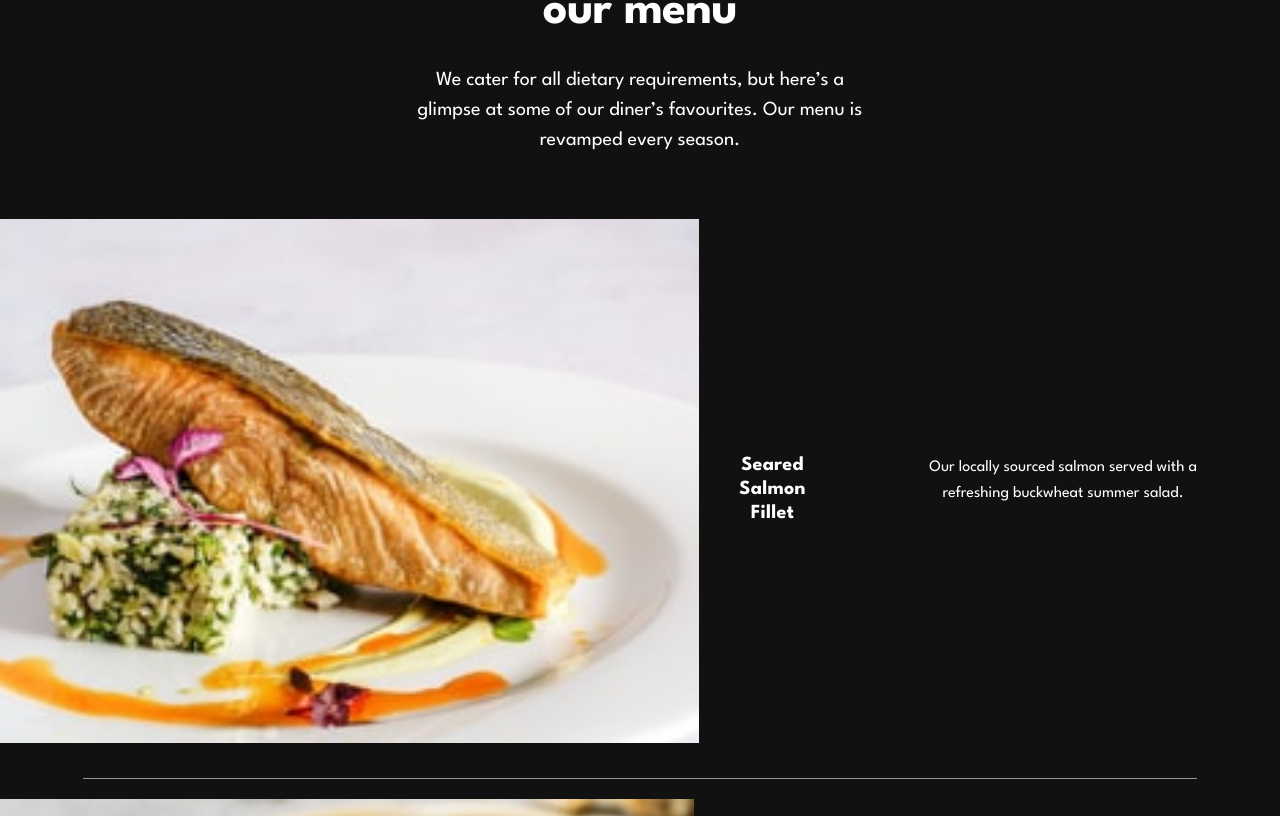
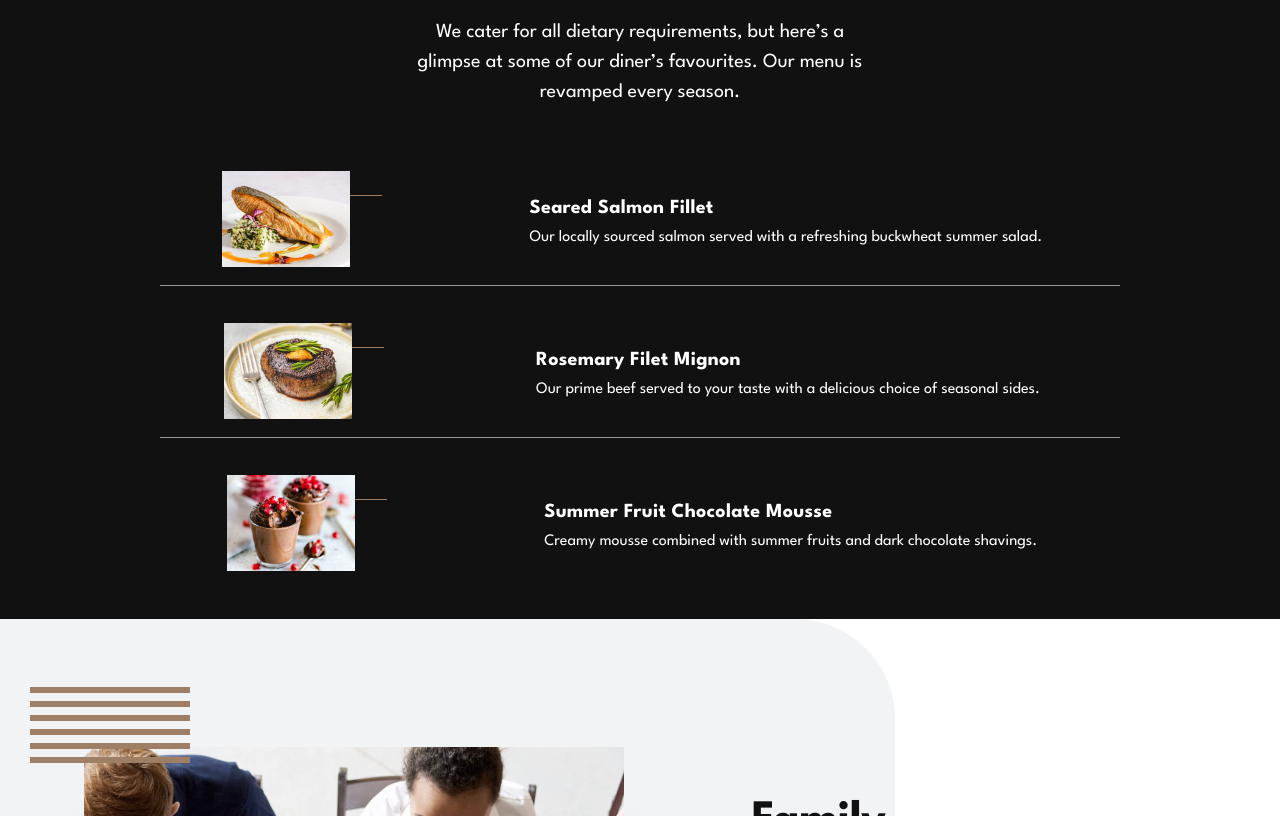
Before and after one commit to LucasS-Goncalves/dine-restaurant-website, an Angular app: page / in a window 1280 px wide. Shown: the part 2684-3500 px from the top of the page. Built offline with nearby package versions, Linux system fonts and the light colour scheme.

Commit message:
fixing styles and working on slides section

```diff
--- a/src/app/components/homepage/homepage.component.html
+++ b/src/app/components/homepage/homepage.component.html
@@ -76,8 +76,10 @@
             <img src="../../../assets/images/homepage/salmon-mobile@2x.jpg" alt="" class="highlightFood">
           </picture>
         </div>
+        <div class="highlightInfo">
           <h4>Seared Salmon Fillet</h4>
           <p>Our locally sourced salmon served with a refreshing buckwheat summer salad.</p>
+        </div>
       </li>
 
       <li>
@@ -88,8 +90,10 @@
             <img src="../../../assets/images/homepage/beef-mobile@2x.jpg" alt="" class="highlightFood">
           </picture>
         </div>
+        <div class="highlightInfo">
           <h4>Rosemary Filet Mignon</h4>
           <p>Our prime beef served to your taste with a delicious choice of seasonal sides.</p>
+        </div>
       </li>
 
       <li>
@@ -100,8 +104,10 @@
             <img src="../../../assets/images/homepage/chocolate-mobile@2x.jpg" alt="" class="highlightFood">
           </picture>
         </div>
+        <div class="highlightInfo">
           <h4>Summer Fruit Chocolate Mousse</h4>
           <p>Creamy mousse combined with summer fruits and dark chocolate shavings.</p>
+        </div>
       </li>
 
     </ul>
@@ -111,19 +117,25 @@
     <div class="image_div">
       <picture>
         <source media="(max-width: 767px)" srcset="../../../assets/images/homepage/family-gathering-mobile@2x.jpg">
-        <source media="(max-width: 1439px)" srcset="../../../assets/images/homepage/family-gathering-tablet@2x.jpg">
-        <source media="(max-width: 1439px)" srcset="../../../assets/images/homepage/family-gathering-desktop@2x.jpg">
-        <img src="../../../assets/images/homepage/family-gathering-mobile@2x.jpg" alt="" class="slidesImg">
+        <source media="(max-width: 1199px)" srcset="../../../assets/images/homepage/family-gathering-tablet@2x.jpg">
+        <source media="(min-width: 1200px)" srcset="../../../assets/images/homepage/family-gathering-desktop@2x.jpg">
+        <img src="../../../assets/images/homepage/family-gathering-mobile@2x.jpg" alt="" class="slideImg" #slideImg>
       </picture>
+      <svg class="lines" xmlns="http://www.w3.org/2000/svg" width="160" height="76"><g fill="#9E7F66" fill-rule="evenodd"><path d="M0 70h160v6H0zM0 56h160v6H0zM0 42h160v6H0zM0 28h160v6H0zM0 14h160v6H0zM0 0h160v6H0z"/></g></svg>
     </div>
+    <article>
       <ul class="slidesOptions">
-      <li class="slideItem activate">FAMILY GATHERING</li>
+        <li class="slideItem activate" (click)="changeSlide()">FAMILY GATHERING</li>
         <li class="slideItem">SPECIAL EVENTS</li>
         <li class="slideItem">SOCIAL EVENTS</li>
       </ul>
-    <h3>Family Gathering</h3>
-    <p>We love catering for entire families. So please bring everyone along for a special meal with your loved ones. We’ll provide a memorable experience for all.</p>
+      <div class="slideInfo">
+        <h3 #slideTitle>Family Gathering</h3>
+        <p #slideDescription>We love catering for entire families. So please bring everyone along for a special meal with your loved ones. We’ll provide a memorable experience for all.</p>
         <button class="book_light_button">BOOK A TABLE</button>
+      </div>
+    </article>
+    <svg class="curve_right" xmlns="http://www.w3.org/2000/svg" width="895" height="320"><path fill="#5C6779" fill-rule="evenodd" d="M795 0H0v320h895V100C895 44.772 850.228 0 795 0z" opacity=".077"/></svg>
   </section>
 
   <section class="reservation">
--- a/src/app/components/homepage/homepage.component.ts
+++ b/src/app/components/homepage/homepage.component.ts
@@ -1,4 +1,4 @@
-import { Component } from '@angular/core';
+import { Component, ElementRef, ViewChild } from '@angular/core';
 
 @Component({
   selector: 'app-homepage',
@@ -13,4 +13,10 @@ import { Component } from '@angular/core';
 })
 export class HomepageComponent{
 
+  @ViewChild('slideImg') slideImg!: ElementRef<HTMLImageElement>;
+
+  changeSlide(){
+    this.slideImg.nativeElement.src = "../../../assets/images/homepage/special-events-desktop@2x.jpg"
+    console.log('oi')
+  }
 }
--- a/src/app/components/homepage/styles/benefits.css
+++ b/src/app/components/homepage/styles/benefits.css
@@ -4,7 +4,7 @@
   flex-direction: column;
   align-items: center;
   justify-content: center;
-  gap: 5rem;
+  gap: 2rem;
   z-index: 1;
 }
 
--- a/src/app/components/homepage/styles/highlights.css
+++ b/src/app/components/homepage/styles/highlights.css
@@ -1,10 +1,11 @@
 .highlights{
-  background-color: var(--cod-gray);
   display: flex;
   flex-direction: column;
   align-items: center;
+  justify-content: center;
   gap: 3rem;
-  padding: 10rem 0 1rem 0;
+  background-color: var(--cod-gray);
+  padding: 5rem 0;
 }
 
 .highlightsExplanation{
@@ -35,22 +36,16 @@
   margin-bottom: 1.5rem;
 }
 
+
+
 .highlightsList{
   width: 100%;
   list-style-type: none;
   display: flex;
   flex-direction: column;
   align-items: center;
+  justify-content: center;
   gap: 3.5rem;
-}
-
-.highlightImg_div{
-  width: 87%;
-}
-
-.highlightFood{
-  display: block;
-  width: 100%;
 }
 
 .highlightsList li{
@@ -60,12 +55,11 @@
   align-items: center;
   justify-content: center;
   gap: 1rem;
-  text-align: center;
   color: var(--white);
   position: relative;
 }
 
-.highlightsList li:nth-child(1)::before{
+.highlightsList li:nth-child(1)::before, .highlightsList li:nth-child(2)::before{
   content: "";
   position: absolute;
   bottom: -7%;
@@ -74,16 +68,25 @@
   background-color: var(--border-bottom);
 }
 
-.highlightsList li:nth-child(2)::before{
-  content: "";
-  position: absolute;
-  bottom: -7%;
+.highlightsList li .highlightImg_div{
   width: 87%;
-  height: 1px;
-  background-color: var(--border-bottom);
 }
 
-.highlightsList li h4{
+.highlightImg_div .highlightFood{
+  width: 100%;
+  display: block;
+}
+
+.highlightsList li .highlightInfo{
+  display: flex;
+  flex-direction: column;
+  align-items: center;
+  justify-content: center;
+  text-align: center;
+  gap: .8rem;
+}
+
+.highlightInfo h4{
   margin-top: 1rem;
   font-size: 1.25rem;
   font-weight: 700;
@@ -91,25 +94,18 @@
   letter-spacing: 0.25px;
 }
 
-.highlightsList li p {
-  padding: 0 3.5rem;
+.highlightInfo p{
+  padding: 0 3.6rem;
   font-size: 1rem;
   font-weight: 400;
   line-height: 26px;
-}
-
-.borderBottom{
-  width: 87%;
-  height: 1px;
-  margin-top: 2rem;
-  background-color: var(--border-bottom);
 }
 
 @media(min-width: 768px){
 
   .highlights{
     gap: 2rem;
-    padding: 10rem 0 1rem 0;
+    padding: 10rem 0 3rem 0;
   }
 
   .highlightsExplanation{
@@ -132,53 +128,76 @@
     margin-bottom: 1.5rem;
   }
 
+
+
   .highlightsList{
     width: 100%;
     list-style-type: none;
     display: flex;
     flex-direction: column;
     align-items: center;
+    justify-content: center;
     gap: 3.5rem;
   }
 
-  .highlightImg_div{
-    width: 87%;
+  .highlightsList li{
+    gap: 3.5rem;
   }
 
-  .highlightFood{
+  .highlightsList li:nth-child(1)::before, .highlightsList li:nth-child(2)::before{
+    bottom: -20%;
+    width: 100%;
+    height: 1px;
+    background-color: var(--border-bottom);
+  }
+
+  .highlightsList li .highlightImg_div{
+    width: 128px;
+    height: 96px;
+    position: relative;
+  }
+
+  .highlightsList li .highlightImg_div::before{
+    content: "";
+    position: absolute;
+    top: 25%;
+    right: -32px;
+    width: 32px;
+    height: 1px;
+    background-color: var(--line-color);
+  }
+
+  .highlightImg_div .highlightFood{
     display: block;
-    width: 100%;
+    width: 128px;
+    height: 96px;
   }
 
   .highlightsList li{
-    width: 100%;
-    display: flex;
+    width: 75%;
     flex-direction: row;
     align-items: center;
-    gap: 1rem;
-    text-align: center;
-    color: var(--white);
+    justify-content: space-around;
   }
 
-  .highlightsList li h4{
-    margin-top: 1rem;
+  .highlightsList li .highlightInfo{
+    align-items: flex-start;
+    text-align: start;
+    gap: .3rem;
+  }
+
+  .highlightInfo h4{
+    margin-top: .6rem;
     font-size: 1.25rem;
     font-weight: 700;
     line-height: 24px;
     letter-spacing: 0.25px;
   }
 
-  .highlightsList li p {
-    padding: 0 3.5rem;
+  .highlightInfo p {
+    padding: 0 1rem 0 0;
     font-size: 1rem;
     font-weight: 400;
     line-height: 26px;
   }
-
-  .borderBottom{
-    width: 87%;
-    height: 1px;
-    margin-top: 2rem;
-    background-color: var(--border-bottom);
-  }
 }
--- a/src/app/components/homepage/styles/slides.css
+++ b/src/app/components/homepage/styles/slides.css
@@ -1,24 +1,32 @@
 .slides{
-  width: 100%;
   display: flex;
   flex-direction: column;
   align-items: center;
+  justify-content: center;
   gap: 1rem;
-  margin: 5rem 0;
+  position: relative;
+  padding: 5rem 0;
 }
 
 .image_div{
   width: 87%;
 }
 
-.slidesImg{
+.image_div .slideImg{
   display: block;
   width: 100%;
   box-shadow: var(--image-shadow);
 }
 
+.slides article{
+  display: flex;
+  flex-direction: column;
+  gap: 1rem;
+  align-items: center;
+  justify-content: center;
+}
+
 .slidesOptions{
-  list-style-type: none;
   display: flex;
   flex-direction: column;
   text-align: center;
@@ -28,21 +36,22 @@
   letter-spacing: 2.5px;
   gap: 1rem;
   margin: 2.5rem 0 1rem 0;
+  list-style-type: none;
 }
 
-.slideItem{
+.slidesOptions .slideItem{
   cursor: pointer;
   color: #4C4C4C;
   opacity: .5;
 }
 
-.slideItem.activate{
+.slidesOptions .slideItem.activate{
   color: #4C4C4C;
   opacity: 1;
   position: relative;
 }
 
-.slideItem.activate::after{
+.slidesOptions .slideItem.activate::after{
   content: "";
   width: 48px;
   height: 1px;
@@ -52,7 +61,15 @@
   right: calc(50% - 24px);
 }
 
-.slides h3{
+.slideInfo{
+  display: flex;
+  flex-direction: column;
+  align-items: center;
+  justify-content: center;
+  gap: .8rem;
+}
+
+.slideInfo h3{
   font-size: 2rem;
   font-weight: 700;
   line-height: 40px;
@@ -61,7 +78,7 @@
   text-align: center;
 }
 
-.slides p{
+.slideInfo p{
   width: 87%;
   font-size: 1rem;
   font-weight: 400;
@@ -71,7 +88,7 @@
   text-align: center;
 }
 
-.book_light_button{
+.slideInfo .book_light_button{
   width: 245px;
   height: 64px;
   position: relative;
@@ -86,7 +103,7 @@
   z-index: 1;
 }
 
-.book_light_button::before{
+.slideInfo .book_light_button::before{
   content: "";
   position: absolute;
   width: 100%;
@@ -98,10 +115,115 @@
   transition: .3s;
 }
 
-.book_light_button:hover::before{
+.slideInfo .book_light_button:hover::before{
   height: 100%;
 }
 
-.book_light_button:hover{
+.slideInfo .book_light_button:hover{
   color: var(--cod-gray);
 }
+
+@media(min-width: 768px){
+
+  .slides{
+    padding: 7rem 0;
+    gap: 2rem;
+  }
+
+  .slides .curve_right{
+    top: 0;
+  }
+
+  .image_div{
+    width: auto;
+    position: relative;
+  }
+
+  .image_div .slideImg{
+    width: 573px;
+    height: 360px;
+  }
+
+  .image_div .lines{
+    top: -10%;
+    left: -10%;
+  }
+
+  .slidesOptions{
+    flex-direction: row;
+    text-align: center;
+    gap: 5.5rem;
+    margin: 2rem 0 1rem 0;
+  }
+
+  .slideInfo p{
+    width: 50%;
+  }
+}
+
+@media(min-width: 1200px){
+  .slides{
+    flex-direction: row;
+    padding: 8rem 0;
+    align-items: center;
+    gap: 8rem;
+    justify-content: center;
+  }
+
+  .image_div .slideImg{
+    width: 540px;
+    height: 600px;
+  }
+
+  .slides .curve_right{
+    top: 0;
+    left: 0;
+    right: 50%;
+  }
+
+  .slides article{
+    flex-direction: column-reverse;
+    gap: 1rem;
+    align-items: flex-start;
+    justify-content: flex-start;
+  }
+
+  .slidesOptions{
+    flex-direction: column;
+    text-align: start;
+    gap: .8rem;
+    margin: 2rem 0 1rem 0;
+  }
+
+  .slidesOptions .slideItem.activate::after{
+    content: "";
+    width: 95px;
+    height: 1px;
+    background: var(--beaver);
+    position: absolute;
+    bottom: 50%;
+    left: -72%;
+  }
+
+  .slideInfo {
+    width: 45%;
+    flex-direction: column;
+    align-items: flex-start;
+    gap: .8rem;
+  }
+
+  .slideInfo h3{
+    font-size: 3rem;
+    line-height: 48px;
+    letter-spacing: -.5px;
+    text-align: start;
+  }
+
+  .slideInfo p{
+    width: 445px;
+    font-size: 1.25rem;
+    line-height: 30px;
+    margin-bottom: 3rem;
+    text-align: start;
+  }
+}
--- a/src/styles.css
+++ b/src/styles.css
@@ -18,6 +18,7 @@ hmtl{
   --shuttle-gray: rgb(92, 103, 121);
   --image-shadow: 0 80px 50px -15px rgb(36, 43, 55, .2);
   --border-bottom: #979797;
+  --line-color: #9E7F66;
 }
 
 p,h1,h2,h3,h4,h5,h6{
```
Lines whose indentation alone changed are shown as unchanged.
